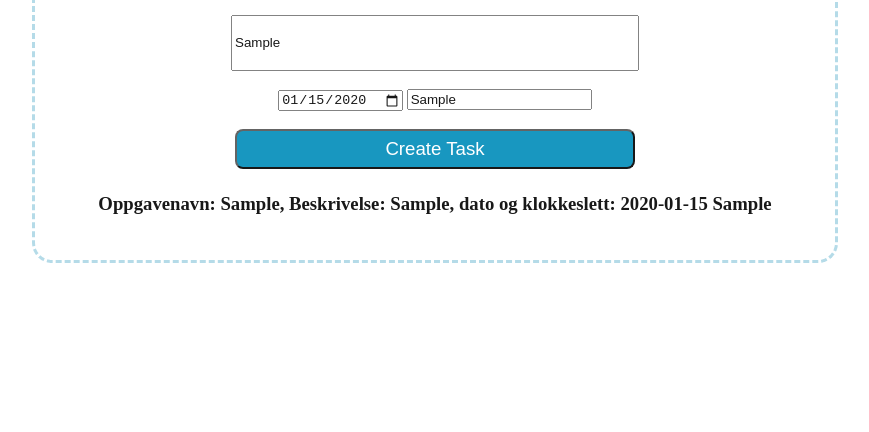
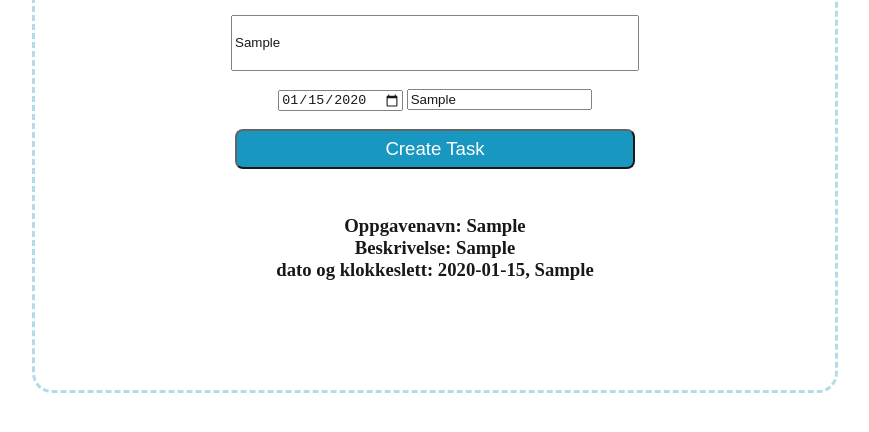
Before and after one commit to HvaSomHelst/HvaSomHelst, a website: page public/Tasks.html in a window 1280 px wide. Both pictures are taken after typing "Sample", "Sample", "2020-01-15", "Sample" into the empty fields and a click on the button "Create Task". Shown: the part 140-572 px from the top of the page, without its empty margins (205-1074 px from the left). Drawn offline with Linux system fonts and the light colour scheme.

Commit message:
fiks
en ting

```diff
--- a/public/Tasks.html
+++ b/public/Tasks.html
@@ -27,7 +27,7 @@
         <br>
         <button id="btn"> Create Task </button>
         <br>
-        <h3 id = "teksten"><h2>
+        <h3 id = "teksten"><h3>
 
     </div>
 
@@ -47,7 +47,7 @@
 
     function btnfunction() {
 
-        teksten.innerHTML += "Oppgavenavn: " + TaskNavn.value + ", Beskrivelse: " + Beskrivelse.value + ", " + "dato og klokkeslett: " + dato.value + " " + klokkeslett.value;
+        teksten.innerHTML += "<br>" + "Oppgavenavn: " + TaskNavn.value + "<br>" + "Beskrivelse: " + Beskrivelse.value + "<br>" + "dato og klokkeslett: " + dato.value + ", " + klokkeslett.value + "<br> <br> <br> <br>";
 
     }
 
```
